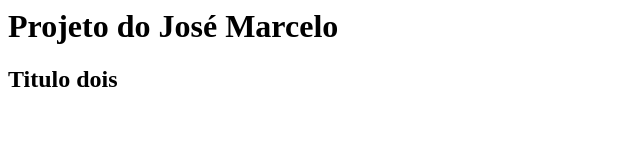
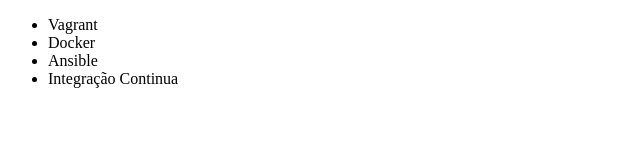
Before and after one commit to jmarcelotse/curso-git, a plain HTML site: page index.html in a window 1280 px wide. Shown: the whole page, without its empty margins (0-640 px from the left). Drawn offline with Linux system fonts and the light colour scheme.

Commit message:
Criando arquivo index.html com lista de cursos

```diff
--- a/index.html
+++ b/index.html
@@ -1,8 +1,15 @@
-<html>
-    <head>
-        <body>
-            <h1>Projeto do José Marcelo</h1>
-            <h2>Titulo dois</h2>
-        </body>
-    </head>
+<!DOCTYPE html>
+<html lang="en">
+<head>
+    <meta charset="UTF-8">
+    <title>Cursos da Alura</title>
+</head>
+<body>
+    <ul>
+        <li>Vagrant</li>
+        <li>Docker</li>
+        <li>Ansible</li>
+        <li>Integração Continua</li>
+    </ul>
+</body>
 </html>
```
